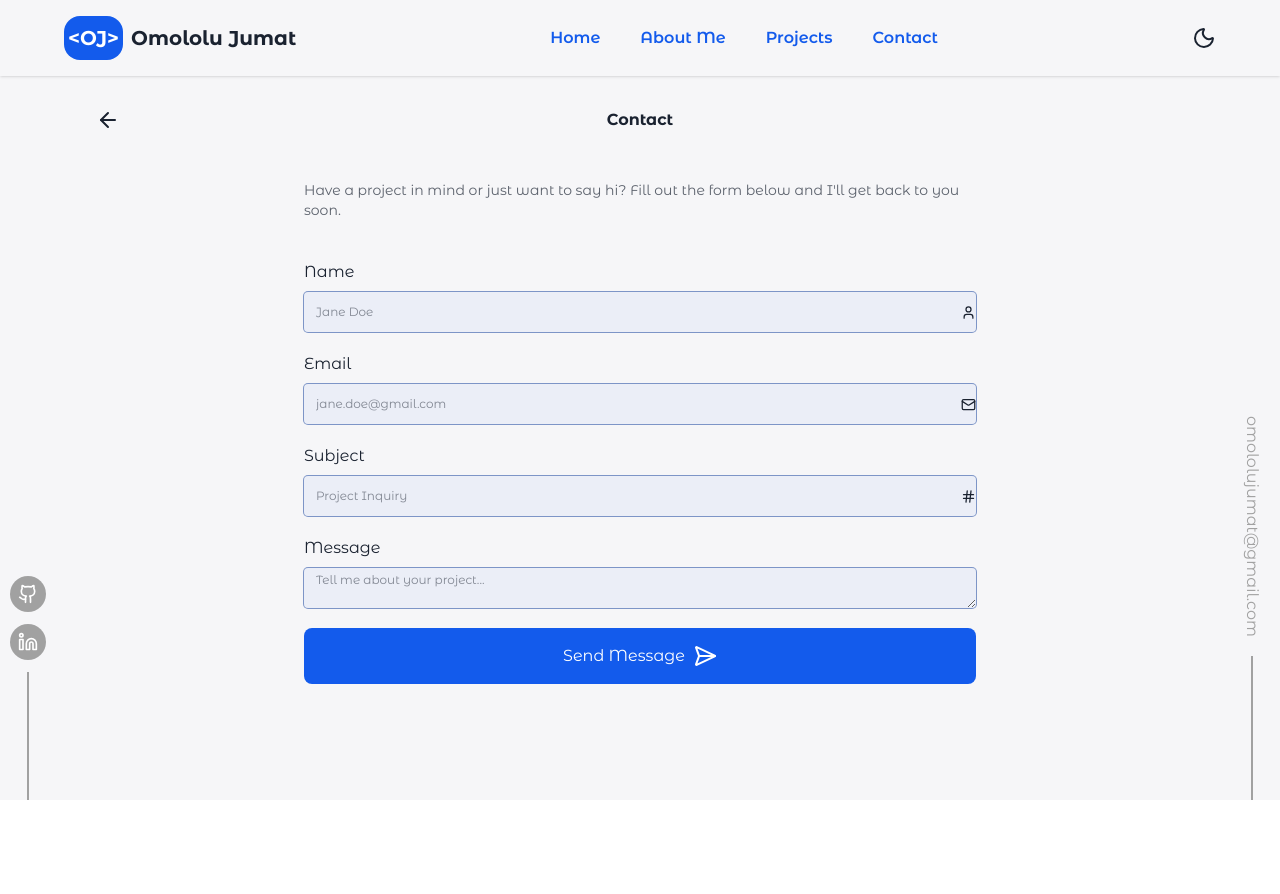
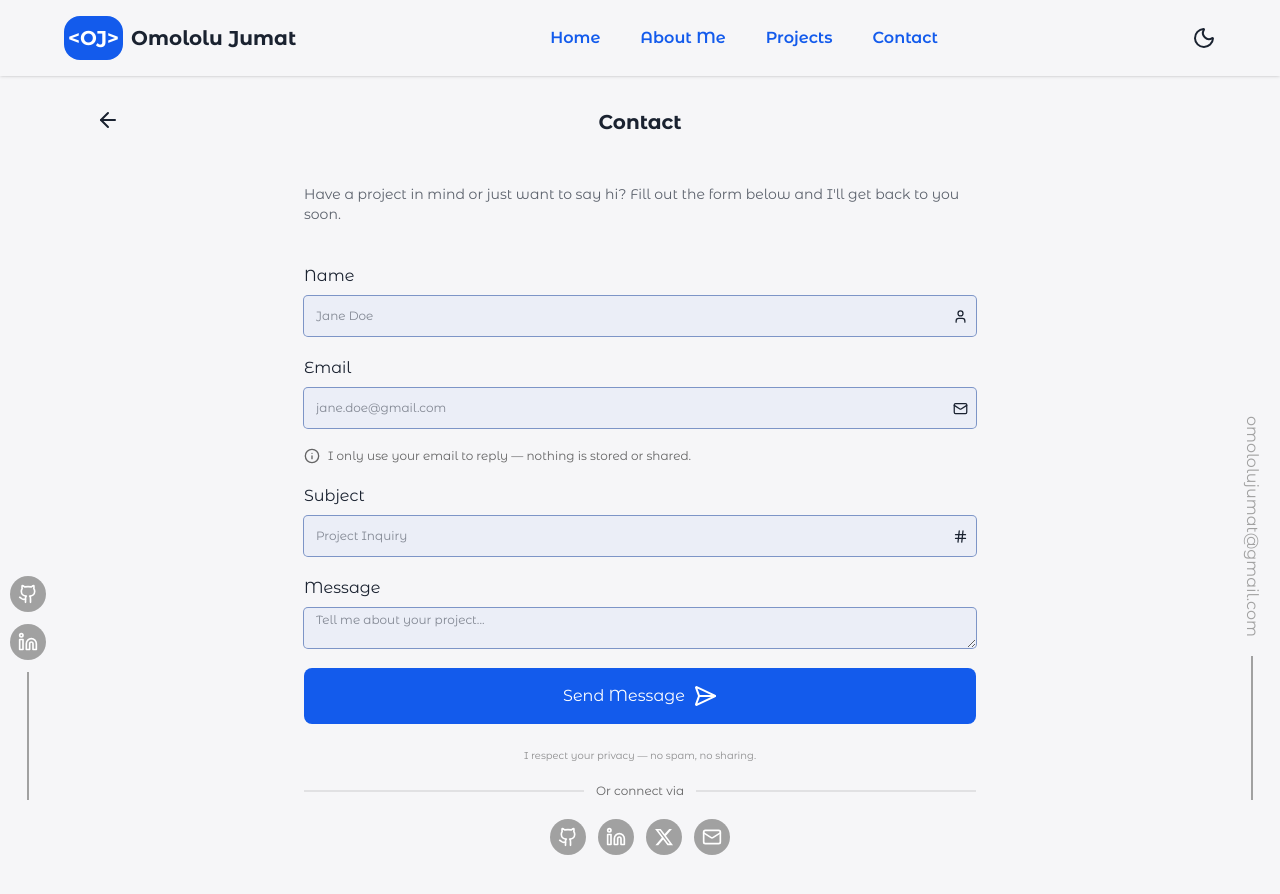
Before and after one commit to Jummate/omololujumat, a React (Vite) app: page /contact in a window 1280 px wide. Shown: the top 894 px of the page. Before the commit the page ends 800 px from the top, so only its background shows below. Built offline with nearby package versions, Linux system fonts and the light colour scheme.

Commit message:
implement form submission with FormSpree

```diff
--- a/package.json
+++ b/package.json
@@ -12,6 +12,7 @@
     "prepare": "husky"
   },
   "dependencies": {
+    "@formspree/react": "^3.0.0",
     "@tailwindcss/vite": "^4.1.18",
     "lucide-react": "^0.562.0",
     "react": "^19.2.0",
--- /dev/null
+++ b/src/components/ContactForm.tsx
@@ -0,0 +1,83 @@
+import { useForm, ValidationError } from '@formspree/react';
+import Input from './Input';
+import { Hash, Info, Mail, SendHorizonal, User } from 'lucide-react';
+
+function ContactForm() {
+   const [state, handleSubmit] = useForm('xeeqlopo');
+   if (state.succeeded) {
+      return (
+         <div className="p-4 rounded-lg bg-green-200 text-green-900">
+            🎉 Thanks! Your message has been sent.
+            <button
+               className="block mt-3 underline cursor-pointer"
+               onClick={() => window.location.reload()}
+            >
+               Send another message
+            </button>
+         </div>
+      );
+   }
+   return (
+      <form onSubmit={handleSubmit} className="flex flex-col gap-5">
+         <Input
+            placeholder="Jane Doe"
+            icon={<User size={15} />}
+            label="Name"
+            id="name"
+         />
+         <Input
+            type="email"
+            placeholder="jane.doe@gmail.com"
+            icon={<Mail size={15} />}
+            label="Email"
+            required={true}
+            id="email"
+         />
+         <p className="text-xs text-muted/70 inline-flex items-center gap-2">
+            <Info size={16} /> I only use your email to reply — nothing is
+            stored or shared.
+         </p>
+         <ValidationError prefix="Email" field="email" errors={state.errors} />
+         <Input
+            type="text"
+            placeholder="Project Inquiry"
+            icon={<Hash size={15} />}
+            label="Subject"
+            id="subject"
+         />
+
+         <div className="flex flex-col gap-2">
+            <label className="text-foreground" htmlFor="message">
+               Message
+            </label>
+            <textarea
+               //  className="w-full border-0 focus:outline-0 resize-none bg-amber-500"
+               className="ring-1 ring-primary-dark/50 rounded-sm p-1 px-3 bg-primary/5 text-foreground text-xs focus:outline-2 focus:outline-primary"
+               placeholder="Tell me about your project..."
+               required
+               id="message"
+               name="message"
+            />
+         </div>
+
+         <ValidationError
+            prefix="Message"
+            field="message"
+            errors={state.errors}
+         />
+
+         <button
+            type="submit"
+            disabled={state.submitting}
+            className="bg-primary text-primary-foreground p-4 rounded-lg flex flex-1 gap-2 cursor-pointer items-center justify-center hover:bg-primary-dark transition-colors duration-500"
+         >
+            Send Message <SendHorizonal />
+         </button>
+         <p className="text-[10px] text-muted/50 text-center mt-1">
+            I respect your privacy — no spam, no sharing.
+         </p>
+      </form>
+   );
+}
+
+export default ContactForm;
--- a/src/components/Hero.tsx
+++ b/src/components/Hero.tsx
@@ -27,13 +27,13 @@ function Hero() {
             </p>
             <div className="mt-12 w-full max-w-xl flex flex-col sm:flex-row gap-2 shadow-primary/40 shadow-2xl/50">
                <a
-                  target="_blank"
+                  href="/projects"
                   className="bg-primary text-primary-foreground p-4 rounded-lg flex flex-1 gap-2 cursor-pointer items-center justify-center hover:bg-primary-dark transition-colors duration-500"
                >
                   Check out my work <MoveRight />
                </a>
                <a
-                  target="_blank"
+                  href="/contact"
                   className="p-4 rounded-lg border border-primary flex flex-1 text-primary items-center justify-center hover:bg-primary-dark hover:text-primary-foreground cursor-pointer transition-colors duration-500"
                >
                   Contact Me
--- a/src/components/Input.tsx
+++ b/src/components/Input.tsx
@@ -5,19 +5,31 @@ type InputProps = {
    icon: ReactNode;
    type?: 'text' | 'email';
    placeholder: string;
+   required?: boolean;
+   id: string;
 };
 
-function Input({ label, icon, type = 'text', placeholder }: InputProps) {
+function Input({
+   label,
+   icon,
+   type = 'text',
+   placeholder,
+   required = false,
+   id,
+}: InputProps) {
    return (
       <div className="flex flex-col gap-2">
          <label className="text-foreground">{label}</label>
          <div className="relative ring-1 ring-primary-dark/50 rounded-sm flex items-center bg-primary/5 text-foreground text-xs">
             <input
                type={type}
-               className="w-full border-0 focus:outline-0 p-3 flex-1 focus:shadow-2xl"
+               className="w-full border-0 p-3 flex-1 focus:outline-2 focus:outline-primary rounded-sm"
                placeholder={placeholder}
+               required={required}
+               id={id}
+               name={id}
             />
-            <span className="absolute right-0 pl-2 text-center">{icon}</span>
+            <span className="absolute right-0 p-2 text-center">{icon}</span>
          </div>
       </div>
       //   <div className="flex flex-col gap-2">
--- a/src/components/MenuBox.tsx
+++ b/src/components/MenuBox.tsx
@@ -1,4 +1,4 @@
-import { ChevronRight, Code, Home, Mail, User, X, Zap } from 'lucide-react';
+import { ChevronRight, Code, Home, Mail, User, X } from 'lucide-react';
 import Connect from './Connect';
 import AppTheme from './AppTheme';
 import { useSlidingMenu } from '../hooks/useSlidingMenu';
--- a/src/components/PageHeader.tsx
+++ b/src/components/PageHeader.tsx
@@ -15,7 +15,7 @@ function PageHeader({ label }: PageHeaderProps) {
             onClick={() => navigate(-1)}
          />
          <div className="flex items-center justify-center font-bold">
-            <h1>{label}</h1>
+            <h1 className="text-xl">{label}</h1>
          </div>
       </header>
    );
--- a/src/pages/About.tsx
+++ b/src/pages/About.tsx
@@ -34,9 +34,23 @@ function About() {
                clean, responsive, and high-performance web applications.
             </p>
             <p className="text-muted/90 text-sm leading-7 mb-2">
-               At Nubiaville, I work on business-critical systems including the
-               Asset Management System, Transport Management System, Engineering
-               Job Request System, Performance Management System.
+               At Nubiaville, I work on business-critical systems including the{' '}
+               <span className="text-primary font-bold">
+                  Asset Management System
+               </span>
+               ,{' '}
+               <span className="text-primary font-bold">
+                  Transport Management System
+               </span>
+               ,{' '}
+               <span className="text-primary font-bold">
+                  Engineering Job Request System
+               </span>
+               ,{' '}
+               <span className="text-primary font-bold">
+                  Performance Management System
+               </span>
+               .
             </p>
             <p className="text-muted/90 text-sm leading-7">
                I'm continually learning, refining my software development
--- a/src/pages/Contact.tsx
+++ b/src/pages/Contact.tsx
@@ -1,6 +1,7 @@
-import { Hash, Mail, SendHorizonal, User } from 'lucide-react';
+import { Github, Linkedin, Mail } from 'lucide-react';
 import PageHeader from '../components/PageHeader';
-import Input from '../components/Input';
+import { FaXTwitter } from 'react-icons/fa6';
+import ContactForm from '../components/ContactForm';
 
 function Contact() {
    return (
@@ -14,47 +15,51 @@ function Contact() {
                below and I'll get back to you soon.{' '}
             </h1>
 
-            <form action="" className="flex flex-col gap-5">
-               <Input
-                  placeholder="Jane Doe"
-                  icon={<User size={15} />}
-                  label="Name"
-               />
-               <Input
-                  type="email"
-                  placeholder="jane.doe@gmail.com"
-                  icon={<Mail size={15} />}
-                  label="Email"
-               />
-               <Input
-                  type="text"
-                  placeholder="Project Inquiry"
-                  icon={<Hash size={15} />}
-                  label="Subject"
-               />
+            <ContactForm />
 
-               <div className="flex flex-col gap-2">
-                  <label className="text-foreground">Message</label>
-                  <textarea
-                     //  className="w-full border-0 focus:outline-0 resize-none bg-amber-500"
-                     className="ring-1 ring-primary-dark/50 rounded-sm p-1 px-3 bg-primary/5 text-foreground text-xs"
-                     placeholder="Tell me about your project..."
-                  />
-               </div>
+            <div className="flex gap-3 justify-between my-5 items-center">
+               <div className="flex-1 h-0.5 bg-muted/10"></div>
+               <span className="text-center text-muted/70 text-xs">
+                  Or connect via
+               </span>
+               <div className="flex-1 h-0.5 bg-muted/10"></div>
+            </div>
 
-               <button className="bg-primary text-primary-foreground p-4 rounded-lg flex flex-1 gap-2 cursor-pointer items-center justify-center hover:bg-primary-dark transition-colors duration-500">
-                  Send Message <SendHorizonal />
-               </button>
+            <div className="flex items-center justify-center gap-3 mb-7">
+               <a
+                  href="https://github.com/Jummate"
+                  aria-label="GitHub"
+                  title="GitHub"
+                  className="rounded-full p-2 bg-muted-foreground text-white hover:bg-primary"
+               >
+                  <Github size={20} />
+               </a>
 
-               {/* <div className="w-full max-w-xl flex flex-col sm:flex-row gap-2 shadow-primary/40 shadow-2xl/50">
-               <button
-                  className="bg-primary text-primary-foreground p-4 rounded-lg flex flex-1 gap-2 cursor-pointer items-center justify-center hover:bg-primary-dark transition-colors duration-500"
+               <a
+                  href="https://www.linkedin.com/in/omololu-jumat-1405"
+                  aria-label="LinkedIn"
+                  title="LinkedIn"
+                  className="rounded-full p-2 bg-muted-foreground text-white hover:bg-primary"
                >
-                  Send Message <SendHorizonal />
-               </button>
-
-            </div> */}
-            </form>
+                  <Linkedin size={20} />
+               </a>
+               <a
+                  href="https://x.com/omololu_jumat"
+                  aria-label="X Twitter"
+                  title="X Twitter"
+                  className="rounded-full p-2 bg-muted-foreground text-white hover:bg-primary"
+               >
+                  <FaXTwitter size={20} />
+               </a>
+               <a
+                  href="mailto:omololujumat@gmail.com"
+                  aria-label="Mail"
+                  title="Mail"
+                  className="rounded-full p-2 bg-muted-foreground text-white hover:bg-primary"
+               >
+                  <Mail size={20} />
+               </a>
+            </div>
          </div>
       </section>
    );
```
Also changed, not shown: src/components/ProjectCard.tsx (+0 -7 lines), 1 other file (tests, documents, lock files or other folders).
